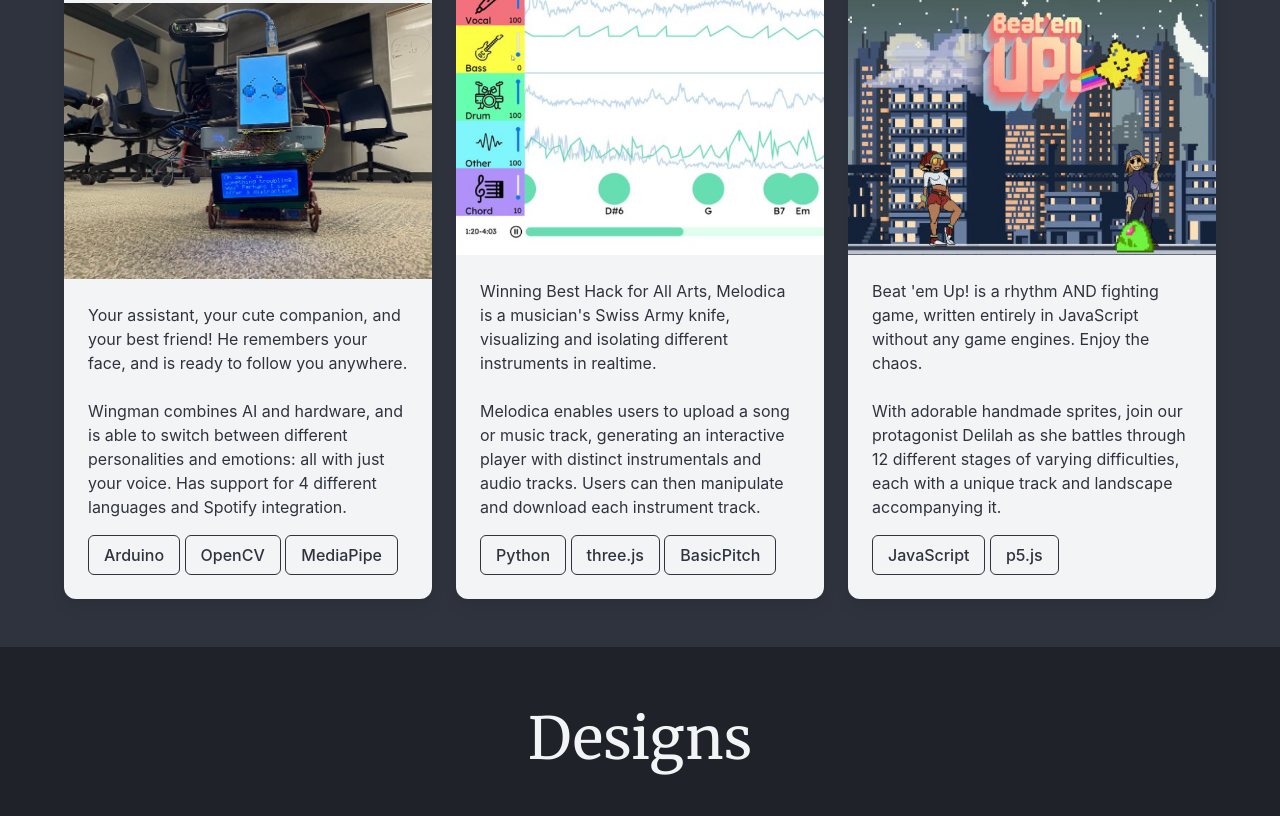
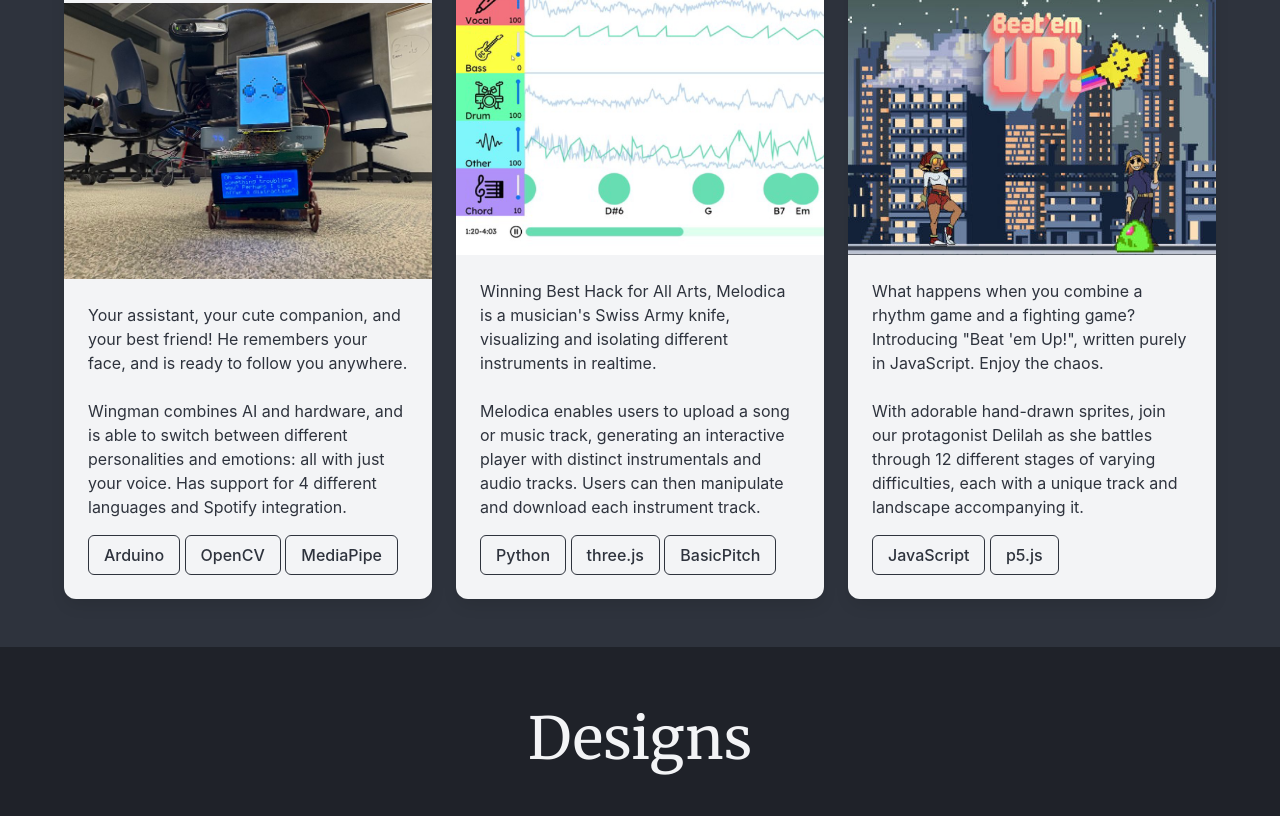
Before and after one commit to mizly/portfolio, a plain HTML site: page index.html in a window 1280 px wide. Shown: the part 2483-3299 px from the top of the page. Drawn offline with nearby package versions, Linux system fonts and the light colour scheme; a script that the page names is missing.

Commit message:
update pic

```diff
--- a/index.html
+++ b/index.html
@@ -518,9 +518,9 @@
               <div class="card-content">
                 <div class="content has-text-dark">
                   <p>
-                    Beat 'em Up! is a rhythm AND fighting game, written entirely in JavaScript without any game engines. Enjoy the chaos.
+                    What happens when you combine a rhythm game and a fighting game? Introducing "Beat 'em Up!", written purely in JavaScript. Enjoy the chaos.
                     <br><br>
-                    With adorable handmade sprites, join our protagonist Delilah as she battles through 12 different stages of varying difficulties, each with a unique track and landscape accompanying it.
+                    With adorable hand-drawn sprites, join our protagonist Delilah as she battles through 12 different stages of varying difficulties, each with a unique track and landscape accompanying it.
                   </p>
                   <span class="button is-dark is-outlined">JavaScript</span>
                   <span class="button is-dark is-outlined">p5.js</span>
```
Also changed, not shown: assets/band.jpg.
